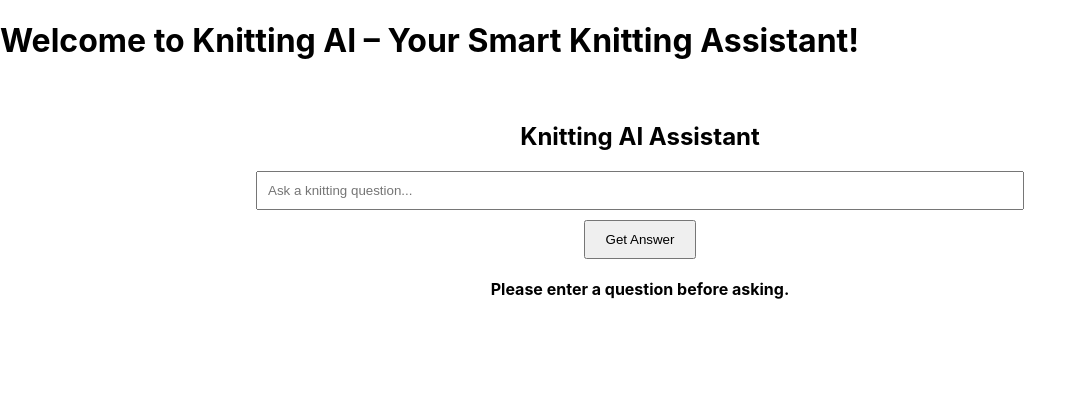
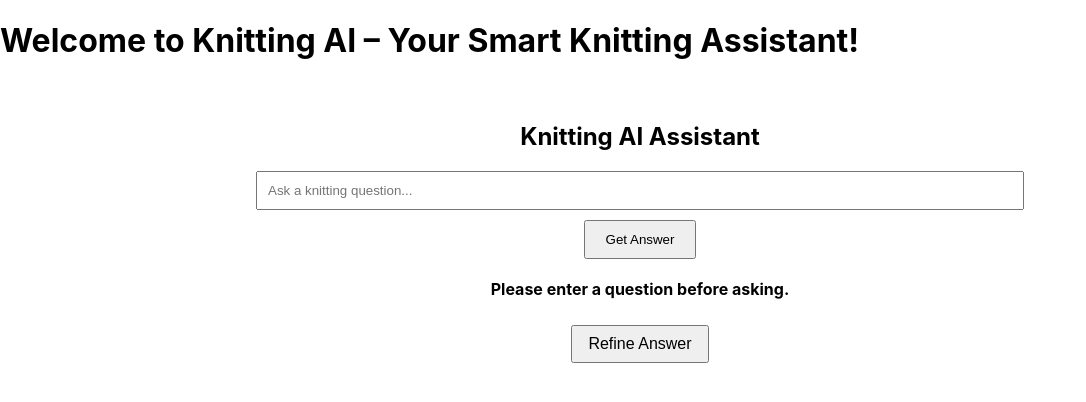
Before and after one commit to OrBirb/Knitting-AI, a React (Create React App) app in the folder knitting-ai/: page / in a window 1280 px wide. Both pictures are taken after a click on the button "Get Answer". Shown: the top 402 px of the page, without its empty margins (0-1086 px from the left). Built offline with nearby package versions, Linux system fonts and the light colour scheme.

Commit message:
Updating KnittingAI.js code using prompt engineering

```diff
--- a/knitting-ai/src/KnittingAI.js
+++ b/knitting-ai/src/KnittingAI.js
@@ -4,6 +4,7 @@ function KnittingAI() {
     const [question, setQuestion] = useState("");
     const [response, setResponse] = useState("");
     const [loading, setLoading] = useState(false);
+    const [refineLoading, setRefineLoading] = useState(false);
 
     const askAI = async () => {
         if (!question.trim()) {
@@ -24,7 +25,13 @@ function KnittingAI() {
         const endpoint = "https://api.openai.com/v1/chat/completions";
         const requestBody = {
             model: "gpt-3.5-turbo",
-            messages: [{ role: "user", content: question }],
+            messages: [
+                {
+                    role: "system",
+                    content: "You are an expert knitting instructor with deep knowledge of knitting techniques, patterns, materials, and troubleshooting. Your goal is to answer questions thoroughly, like a professor teaching a student. Provide step-by-step instructions when needed. Suggest improvements, alternatives, and ways to make the user's knitting experience better. Make sure to check if the user is satisfied with their results and offer guidance if needed."
+                },
+                { role: "user", content: question }
+            ],
             max_tokens: 100,
         };
 
@@ -62,6 +69,46 @@ function KnittingAI() {
         }
     };
 
+    const refineAnswer = async () => {
+        if (!response) return;
+
+        setRefineLoading(true);
+        const apiKey = process.env.REACT_APP_OPENAI_API_KEY;
+
+        try {
+            const refineResponse = await fetch("https://api.openai.com/v1/chat/completions", {
+                method: "POST",
+                headers: {
+                    "Content-Type": "application/json",
+                    Authorization: `Bearer ${apiKey}`,
+                },
+                body: JSON.stringify({
+                    model: "gpt-3.5-turbo",
+                    messages: [
+                        {
+                            role: "system",
+                            content: "You are a highly skilled knitting instructor. The user has requested additional clarification or a refined version of your previous response. Rephrase or expand on your answer to be clearer and more useful."
+                        },
+                        { role: "assistant", content: response }
+                    ],
+                    max_tokens: 150,
+                }),
+            });
+
+            const data = await refineResponse.json();
+            if (data.choices && data.choices.length > 0) {
+                setResponse(data.choices[0].message.content);
+            } else {
+                setResponse("Couldn't refine the answer. Try again.");
+            }
+        } catch (error) {
+            console.error("Error refining response:", error);
+            setResponse("An error occurred while refining the answer.");
+        } finally {
+            setRefineLoading(false);
+        }
+    };
+
     return (
         <div style={{ textAlign: "center", padding: "20px" }}>
             <h2>Knitting AI Assistant</h2>
@@ -76,7 +123,19 @@ function KnittingAI() {
             <button onClick={askAI} disabled={loading} style={{ padding: "10px 20px" }}>
                 {loading ? "Thinking..." : "Get Answer"}
             </button>
+
             <p style={{ marginTop: "20px", fontWeight: "bold" }}>{response}</p>
+
+            {/* "Refine Answer" Button - Only Shows If There’s a Response */}
+            {response && (
+                <button
+                    onClick={refineAnswer}
+                    disabled={refineLoading}
+                    style={{ marginTop: "10px", padding: "8px 15px", fontSize: "16px" }}
+                >
+                    {refineLoading ? "Refining..." : "Refine Answer"}
+                </button>
+            )}
         </div>
     );
 }
```
